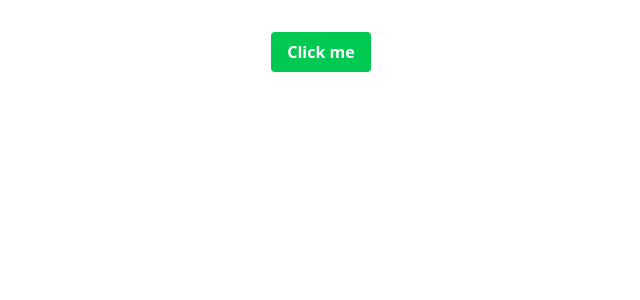
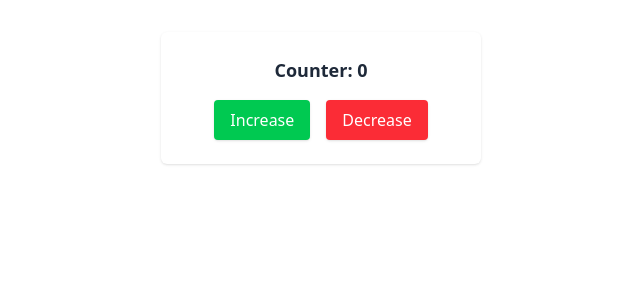
Before and after one commit to WenceslaoGutierrez/Platzi_Curso_React, a React (Vite) app: page / in a window 1280 px wide. Shown: the top 300 px of the page, without its empty margins (319-959 px from the left). Built offline with nearby package versions, Linux system fonts and the light colour scheme.

Commit message:
Creación de contador usando tipado.

```diff
--- a/src/App.tsx
+++ b/src/App.tsx
@@ -1,12 +1,16 @@
 import './App.css'
-import Button from './components/Button/Button';
+import CounterTypeScript from './components/CounterTypeScript/CounterTypeScript';
+
+function greet(name: string): string{
+  return `Hi there, ${name}`
+}
 
 function App() {
-  const handleClick = () => alert("CLICK!");
+  console.log(greet("Wences"));
 
   return (
     <>
-      <Button onClick={handleClick} label="Click me"/>
+      <CounterTypeScript/>
     </>
   );
 }
--- /dev/null
+++ b/src/components/CounterTypeScript/CounterTypeScript.tsx
@@ -0,0 +1,28 @@
+import { useState } from "react";
+
+const CounterTypeScript = () =>{
+    const [count,setCount]=useState<number>(0);
+
+    const increment = () => setCount(prev => prev + 1);
+    const decrement = () => setCount(prev => prev - 1);
+
+    return (
+        <>
+            <div className="flex flex-col items-center justify-center gap-4 p-6 bg-white shadow rounded-md w-80 mx-auto">
+                <p className="text-lg font-semibold text-gray-800">Counter: {count}</p>
+                <div className="flex gap-4">
+                    <button onClick={increment}
+                        className="px-4 py-2 bg-green-500 hover:bg-green-600 text-white rounded shadow transition">
+                        Increase
+                    </button>
+                    <button onClick={decrement}
+                        className="px-4 py-2 bg-red-500 hover:bg-red-600 text-white rounded shadow transition">
+                        Decrease
+                    </button>
+                </div>
+            </div>
+        </>
+    )
+}
+
+export default CounterTypeScript;
```
